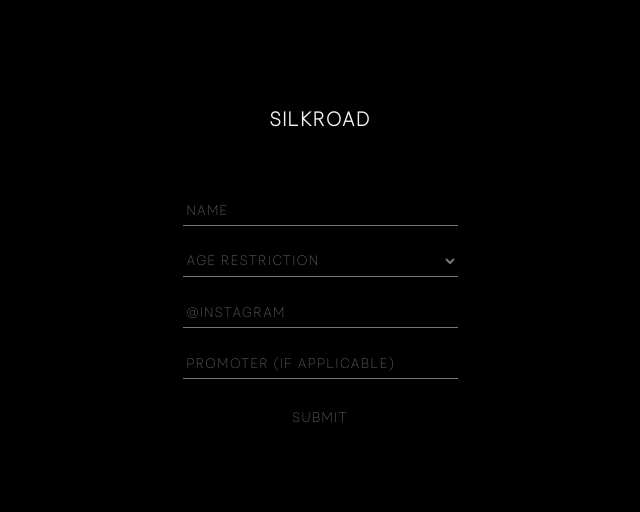
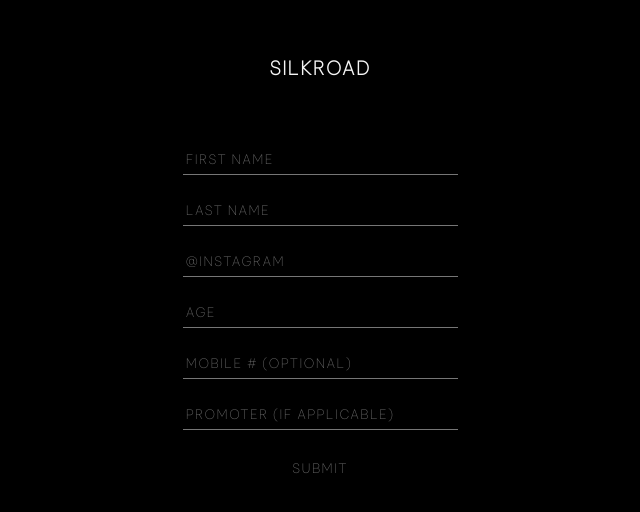
Before and after one commit to c2kle/industry-standard, a React (Create React App) app in the folder client/: page / in a window 1280 px wide. Shown: the part 134-646 px from the top of the page, without its empty margins (320-960 px from the left). Built offline with nearby package versions, Linux system fonts and the light colour scheme.

Commit message:
no slector , smal edits

```diff
--- a/client/src/components/ListBody.js
+++ b/client/src/components/ListBody.js
@@ -11,7 +11,7 @@ export default function ListBody(props) {
     const [age, setAge] = useState("")
     const [mobile, setMobile] = useState("")
     const [promoter, setPromoter] = useState("")
-    const [selectStyle, setSelectStyle] = useState({})
+    // const [selectStyle, setSelectStyle] = useState({})
 
     const [createGuest, { error, loading }] = useMutation(CREATE_GUEST)
 
@@ -27,28 +27,28 @@ export default function ListBody(props) {
         props.setDisplayState(prevState => ({ ...prevState, [name]: "Event" }))
     }
 
-    const onChangeHandler = () => {
-        setSelectStyle({ color: "whitesmoke" })
-    }
+    // const onChangeHandler = () => {
+    //     setSelectStyle({ color: "whitesmoke" })
+    // }
 
-    const onStyleHandler = () => {
-        setSelectStyle({ color: (118,118,118) })
-    }
+    // const onStyleHandler = () => {
+    //     setSelectStyle({ color: (118,118,118) })
+    // }
 
 
     return (
         <div className="createGuest">
             <form>
                 <h3>SILKROAD</h3>
-                <input className="listText" type='text' placeholder='Name'
+                <input className="listText" type='text' placeholder='First Name'
                     onChange={(event) => { setFirstName(event.target.value) }}></input>
-                {/* <input className="listText" type='text' placeholder='Last Name'
-                    onChange={(event) => { setLastName(event.target.value) }}></input> */}
-                {/* <input className="listText" type='text' placeholder='@Instagram'
-                    onChange={(event) => { setInstagram(event.target.value) }}></input> */}
-                <select style={{ ...selectStyle }} defaultValue="Age Restriction"
-                    onChange={(event) => { setAge(event.target.value); onChangeHandler() }}><option value="Age Restriction" disabled hidden>Age Restriction</option><option value="18+">18+</option><option value="21+">21+</option></select>
+                <input className="listText" type='text' placeholder='Last Name'
+                    onChange={(event) => { setLastName(event.target.value) }}></input>
                 <input className="listText" type='text' placeholder='@Instagram'
+                    onChange={(event) => { setInstagram(event.target.value) }}></input>
+                <input className="listText" type='text' placeholder='Age'
+                    onChange={(event) => { setAge(event.target.value) }}></input>
+                <input className="listText" type='text' placeholder='Mobile # (Optional)'
                     onChange={(event) => { setMobile(event.target.value) }}></input>
                 <input className="listText" type='text' placeholder='Promoter (If Applicable)'
                     onChange={(event) => { setPromoter(event.target.value) }}></input>
@@ -59,7 +59,6 @@ export default function ListBody(props) {
                             variables:
                                 { first_name: firstName, last_name: lastName, instagram: instagram, age: age, mobile: mobile, promoter: promoter }
                         })
-                            ; onStyleHandler()
                     }}
                     >SUBMIT</button></div>
             </form>
--- a/client/src/componentsStyle/accessCode.css
+++ b/client/src/componentsStyle/accessCode.css
@@ -48,7 +48,7 @@ input {
     outline: none;
     padding: 0px 0px 0px 0px;
     box-sizing: content-box;
-    text-indent: .3em;
+    text-indent: .25em;
 }
 
 input:focus {
--- a/client/src/componentsStyle/listBody.css
+++ b/client/src/componentsStyle/listBody.css
@@ -33,7 +33,7 @@ form {
     color: whitesmoke;
     outline:none;
 }
-select {
+/* select {
     height: 30px;
     width: 275px;
     border-style: none none solid solid;
@@ -61,4 +61,4 @@ select:hover{
 
 select:focus{
     border-color: whitesmoke;
-}
+} */
```
Also changed, not shown: 11 other files (tests, documents, lock files or other folders).
